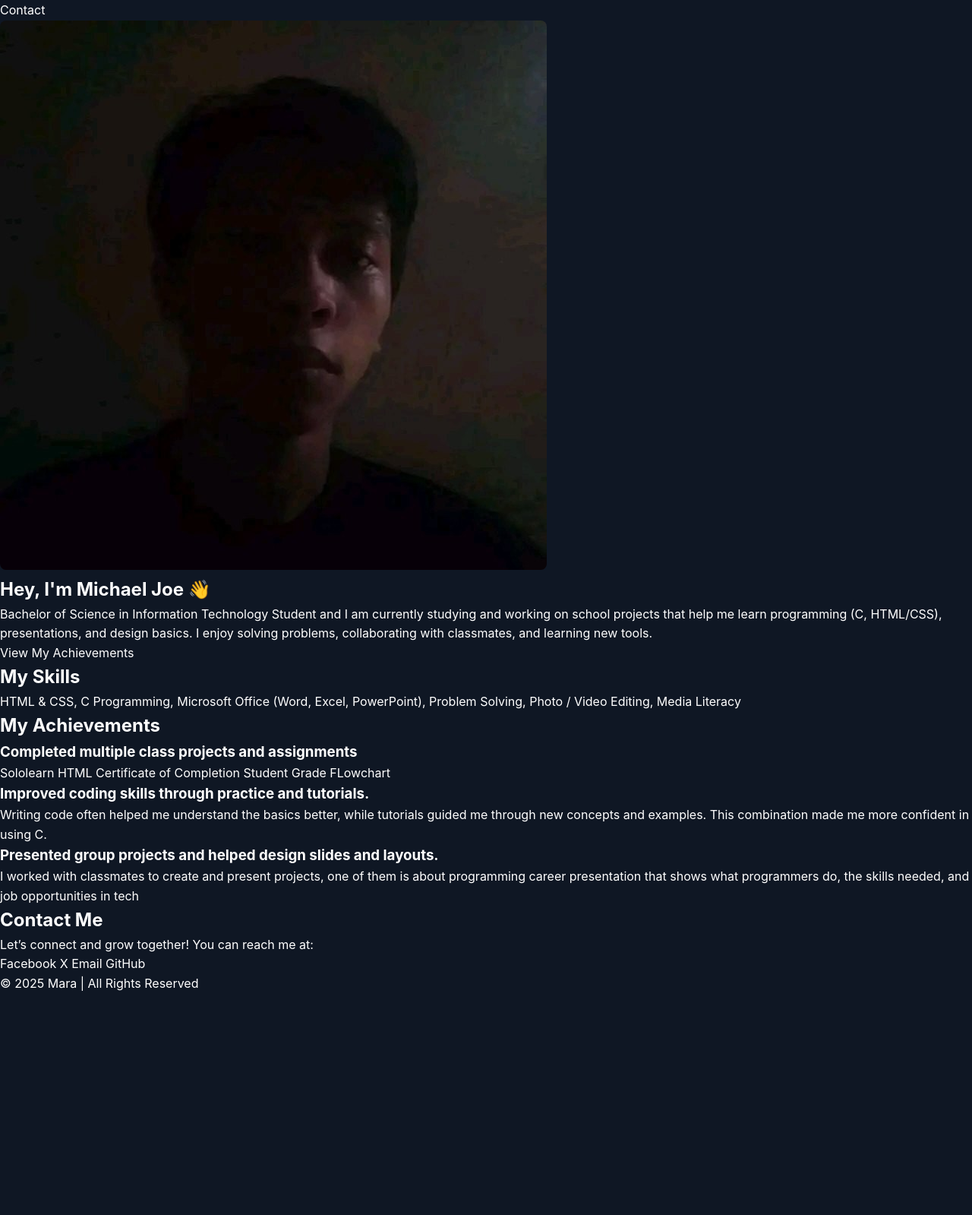
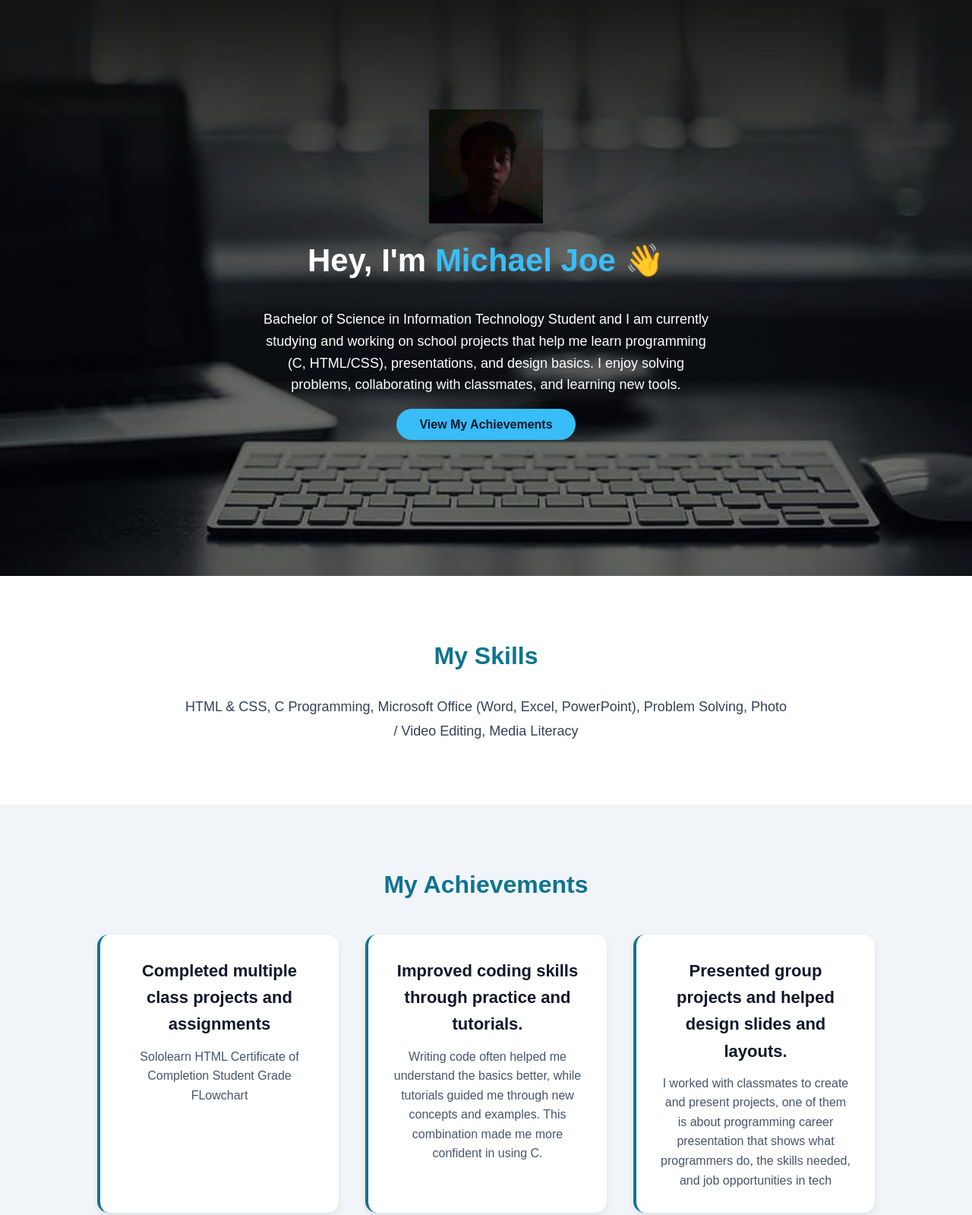
Before and after one commit to Raindrop504/keljo_almost_done_Project_in_ITC, a plain HTML site: page index.html in a window 1280 px wide. Shown: the part 127-1726 px from the top of the page at 76% size. Before the commit the page ends 1435 px from the top, so only its background shows below. Drawn offline with Linux system fonts and the light colour scheme.

Commit message:
Update style.css

```diff
--- a/style.css
+++ b/style.css
@@ -1,171 +1,243 @@
-/* --------- General Styles --------- */
 * {
     margin: 0;
     padding: 0;
     box-sizing: border-box;
-    font-family: 'Inter', sans-serif;
 }
 
 body {
-    background-color: #0f1724;
-    color: #fff;
+    font-family: 'Poppins', sans-serif;
+    background-color: #F8FAFC;
+    color: #1E293B;
     line-height: 1.6;
 }
 
-a {
-    text-decoration: none;
-    color: inherit;
+.hero {
+    height: 100vh;
+    background: url("BackgroundITC.jpg") no-repeat center center/cover;
+    display: flex;
+    justify-content: center;
+    align-items: center;
+    color: white;
+    text-align: center;
+    padding: 0 20px;
 }
 
-/* --------- Navbar --------- */
-.navbar {
+header {
+    background: #0F172A;
+    color: white;
+    padding: 20px 50px;
     display: flex;
     justify-content: space-between;
     align-items: center;
-    padding: 1rem 2rem;
-    background-color: #111827;
+    position: sticky;
+    top: 0;
+    z-index: 1000;
+    box-shadow: 0 2px 10px rgba(0, 0, 0, 0.2);
 }
 
-.navbar .logo {
-    font-size: 1.5rem;
-    font-weight: bold;
-    color: #ff6b35;
+header h1 {
+    font-size: 28px;
+    font-weight: 600;
 }
 
-.navbar ul {
+nav ul {
+    list-style: none;
     display: flex;
-    list-style: none;
-    gap: 2rem;
+    gap: 30px;
 }
 
-.navbar li a {
-    color: #fff;
+nav ul li a {
+    text-decoration: none;
+    color: white;
     font-weight: 500;
-    transition: color 0.3s;
+    transition: 0.3s;
 }
 
-.navbar li a:hover {
-    color: #ff6b35;
+nav ul li a:hover {
+    color: #38BDF8;
 }
 
-/* --------- Hero Section --------- */
-.hero-banner {
+/* HOME SECTION */
+#home {
+    height: 100vh;
     display: flex;
     flex-direction: column;
+    justify-content: center;
     align-items: center;
+    background: url("BackgroundITC.jpg") no-repeat center center/cover;
+    color: white;
     text-align: center;
-    padding: 4rem 2rem;
-    background: linear-gradient(135deg, #000000, #1a1a1a);
-    border-radius: 10px;
-    margin: 2rem auto;
-    max-width: 1000px;
+    padding: 0 20px;
 }
 
-.hero-banner h1 {
-    font-size: 2.5rem;
-    margin-bottom: 1rem;
+#home h2 {
+    font-size: 42px;
+    font-weight: 700;
+    margin-bottom: 10px;
 }
 
-.hero-banner p {
-    font-size: 1.2rem;
-    max-width: 700px;
+#home span {
+    color: #38BDF8;
 }
 
-/* --------- Cards / Sections --------- */
-.cards {
-    display: flex;
-    justify-content: space-between;
-    gap: 2rem;
-    flex-wrap: wrap;
-    margin: 3rem 2rem;
+#home p {
+    font-size: 18px;
+    max-width: 600px;
+    margin-bottom: 25px;
 }
 
-.card {
-    background-color: #111827;
-    padding: 2rem;
-    border-radius: 10px;
-    flex: 1 1 300px;
+#home a {
+    text-decoration: none;
+    background: #38BDF8;
+    color: #0F172A;
+    padding: 12px 30px;
+    border-radius: 30px;
+    font-weight: 600;
+    transition: 0.3s ease;
+}
+
+#home a:hover {
+    background: white;
+    color: #0E7490;
+}
+
+/* ABOUT SECTION */
+#about {
+    padding: 80px 10%;
+    background: white;
     text-align: center;
 }
 
-/* --------- Footer --------- */
-.footer-section {
-    background-color: #111827;
-    padding: 2rem;
-    text-align: center;
-    color: #ccc;
+#about h2 {
+    font-size: 32px;
+    color: #0E7490;
+    margin-bottom: 25px;
+    font-weight: 700;
 }
 
-.footer-section a {
-    color: #ff6b35;
+#about p {
+    font-size: 18px;
+    color: #334155;
+    line-height: 1.8;
+    max-width: 800px;
+    margin: 0 auto;
 }
 
-/* --------- Buttons --------- */
-button {
-    background-color: #ff6b35;
-    color: #fff;
-    border: none;
-    padding: 0.8rem 1.5rem;
-    border-radius: 5px;
-    cursor: pointer;
-    transition: background 0.3s;
+/* PROJECTS SECTION */
+#Achievements {
+    padding: 80px 10%;
+    background: #F1F5F9;
+    text-align: center;
 }
 
-button:hover {
-    background-color: #e05a25;
+#Achievements h2 {
+    font-size: 32px;
+    color: #0E7490;
+    margin-bottom: 40px;
+    font-weight: 700;
 }
 
-/* --------- Images --------- */
-img {
-    max-width: 100%;
-    height: auto;
-    border-radius: 8px;
+.projects-container {
+    display: grid;
+    grid-template-columns: repeat(auto-fit, minmax(280px, 1fr));
+    gap: 35px;
 }
 
-/* --------- Responsive (Mobile / Tablet) --------- */
-@media (max-width: 1024px) {
-    .cards {
-        flex-direction: column;
-        gap: 2rem;
+.project-card {
+    background: white;
+    border-radius: 15px;
+    box-shadow: 0 4px 10px rgba(0, 0, 0, 0.08);
+    padding: 30px;
+    transition: transform 0.3s ease, box-shadow 0.3s ease;
+    border-left: 4px solid #0E7490;
 }
 
-    .hero-banner h1 {
-        font-size: 2.2rem;
+.project-card h3 {
+    color: #0F172A;
+    margin-bottom: 12px;
+    font-size: 22px;
 }
 
-    .hero-banner p {
-        font-size: 1.1rem;
-    }
+.project-card p {
+    color: #475569;
+    font-size: 16px;
 }
 
-@media (max-width: 768px) {
-    .navbar ul {
-        flex-direction: column;
-        gap: 1rem;
-        margin-top: 1rem;
+.project-card:hover {
+    transform: translateY(-8px);
+    box-shadow: 0 8px 20px rgba(0, 0, 0, 0.15);
 }
 
-    .hero-banner h1 {
-        font-size: 1.8rem;
+/* CONTACT SECTION */
+#contact {
+    padding: 80px 10%;
+    background: #0F172A;
+    color: white;
+    text-align: center;
 }
 
-    .hero-banner p {
-        font-size: 1rem;
-        padding: 0 1rem;
+#contact h2 {
+    font-size: 32px;
+    color: #38BDF8;
+    margin-bottom: 20px;
 }
 
-    button {
-        width: 100%;
-        max-width: 250px;
-    }
+#contact p {
+    font-size: 18px;
+    margin-bottom: 30px;
+    color: #CBD5E1;
 }
 
-@media (max-width: 480px) {
-    .hero-banner {
-        padding: 2rem 1rem;
+/* Contact Buttons */
+.contact-links {
+    display: flex;
+    justify-content: center;
+    gap: 25px;
+    flex-wrap: wrap;
 }
 
-    .cards {
-        gap: 1.5rem;
+.contact-links a {
+    text-decoration: none;
+    color: #38BDF8;
+    border: 2px solid #38BDF8;
+    padding: 10px 25px;
+    border-radius: 25px;
+    font-weight: 600;
+    transition: all 0.3s ease;
 }
+
+.contact-links a:hover {
+    background: #38BDF8;
+    color: #0F172A;
 }
+
+/* FOOTER */
+footer {
+    background-color: #0F172A;
+    color: #94A3B8;
+    text-align: center;
+    padding: 18px 0;
+    font-size: 15px;
+    border-top: 1px solid #1E293B;
+}
+
+footer p:hover {
+    color: #38BDF8;
+    transition: 0.3s ease;
+}
+
+.intro-container {
+    display: flex;
+    flex-direction: column; /* Stack image and text vertically */
+    align-items: center;    /* Center horizontally */
+    gap: 15px;                /* space between image and text */
+    margin-bottom: 20px;      /* Space between text and link */
+}
+
+.profile-pic {
+    width: 150px;              /* adjust photo size */
+    height: 150px;
+    /*border-radius: 100%;       /* makes the photo circular */
+    object-fit: cover;        /* crops it nicely */
+    border: none; /*3px solid #fff;   /* optional border */
+}
```
Lines whose indentation alone changed are shown as unchanged.
